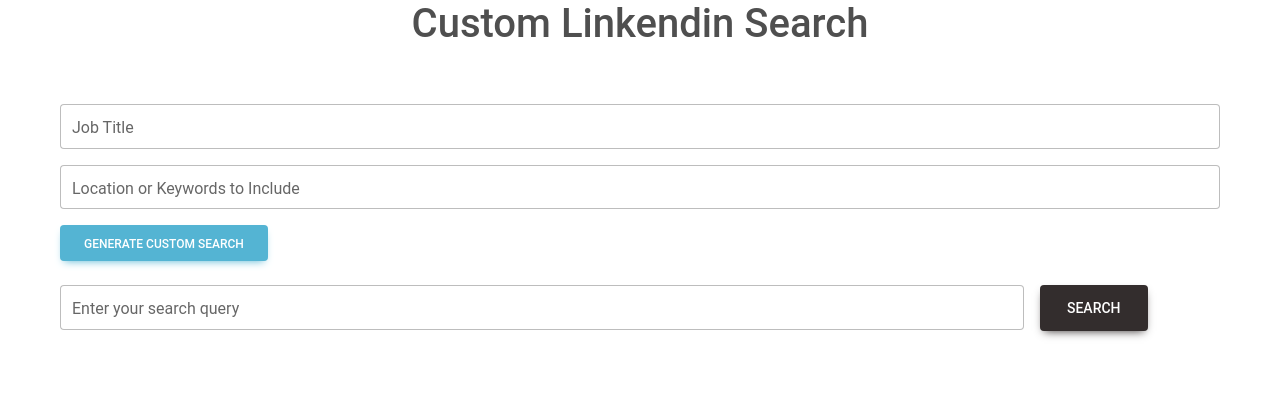
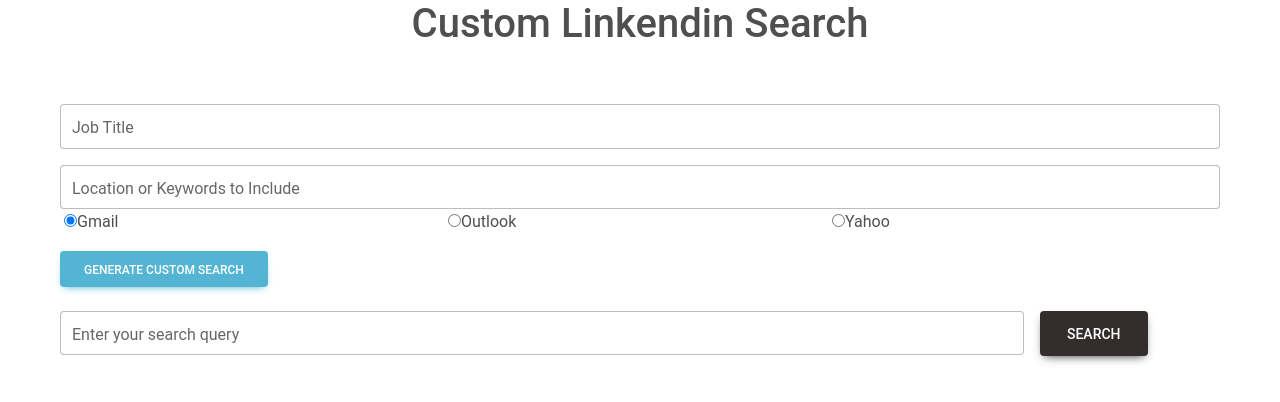
Before and after one commit to Romeorayyy/linkedin-custom-search, a React (Create React App) app: page / in a window 1280 px wide. Shown: the top 402 px of the page. Built offline with nearby package versions, Linux system fonts and the light colour scheme.

Commit message:
create options for what type of email the user wants

```diff
--- a/src/components/SearchForms.js
+++ b/src/components/SearchForms.js
@@ -12,7 +12,10 @@
     handleSearchSubmit,
     searchQuery,
     handleSearchQuery,
+    emailOption,
+    handleEmailOptionChange,
   } = useSearch();
+
   return (
     <MDBRow start className="px-5">
       <MDBCol start size="12" className="gy-4">
@@ -43,6 +46,44 @@
                 placeholder="Enter location or keywords"
               />
             </MDBCol>
+
+            {/* Email options */}
+            <MDBRow>
+              <MDBCol>
+                <label>
+                  <input
+                    type="radio"
+                    value="@gmail.com"
+                    checked={emailOption === '@gmail.com'}
+                    onChange={(e) => handleEmailOptionChange(e.target.value)}
+                  />
+                  Gmail
+                </label>
+              </MDBCol>
+              <MDBCol>
+                <label>
+                  <input
+                    type="radio"
+                    value="@outlook.com"
+                    checked={emailOption === '@outlook.com'}
+                    onChange={(e) => handleEmailOptionChange(e.target.value)}
+                  />
+                  Outlook
+                </label>
+              </MDBCol>
+              <MDBCol>
+                <label>
+                  <input
+                    type="radio"
+                    value="@yahoo.com"
+                    checked={emailOption === '@yahoo.com'}
+                    onChange={(e) => handleEmailOptionChange(e.target.value)}
+                  />
+                  Yahoo
+                </label>
+              </MDBCol>
+            </MDBRow>
+
             <MDBCol size="12" className="gy-3">
               <MDBBtn color="info" type="submit">
                 Generate Custom Search
@@ -51,6 +92,7 @@
           </MDBRow>
         </form>
       </MDBCol>
+
       <MDBCol start size="12" className="gy-4">
         <form onSubmit={handleSearchSubmit}>
           <MDBRow className="gx-3">
```
